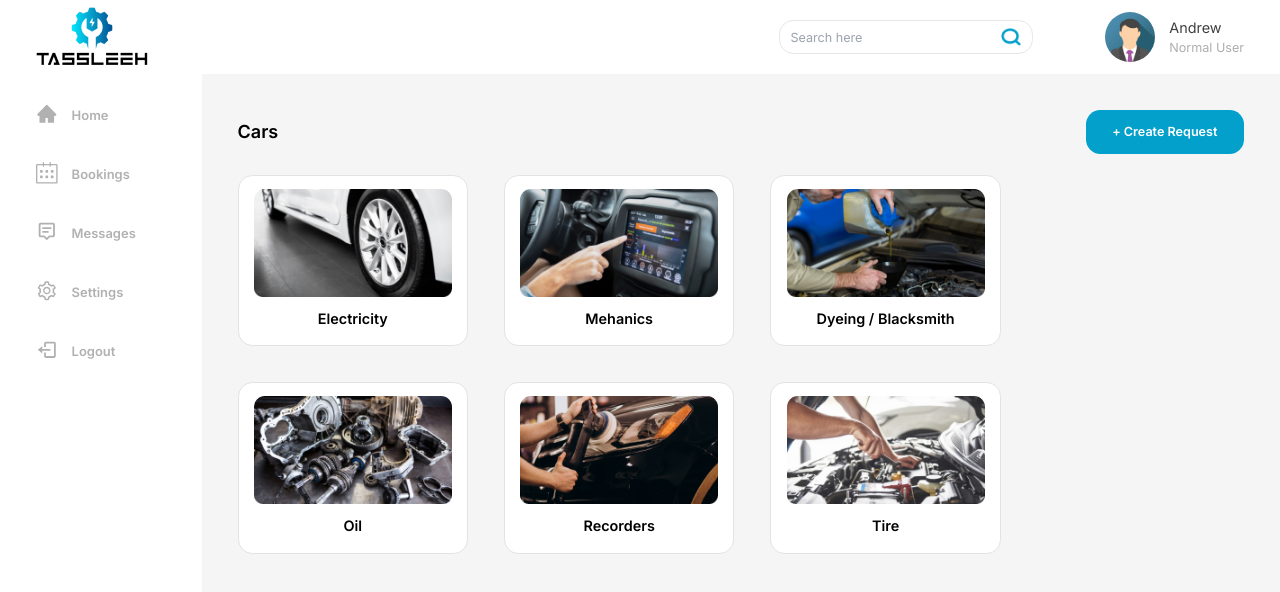
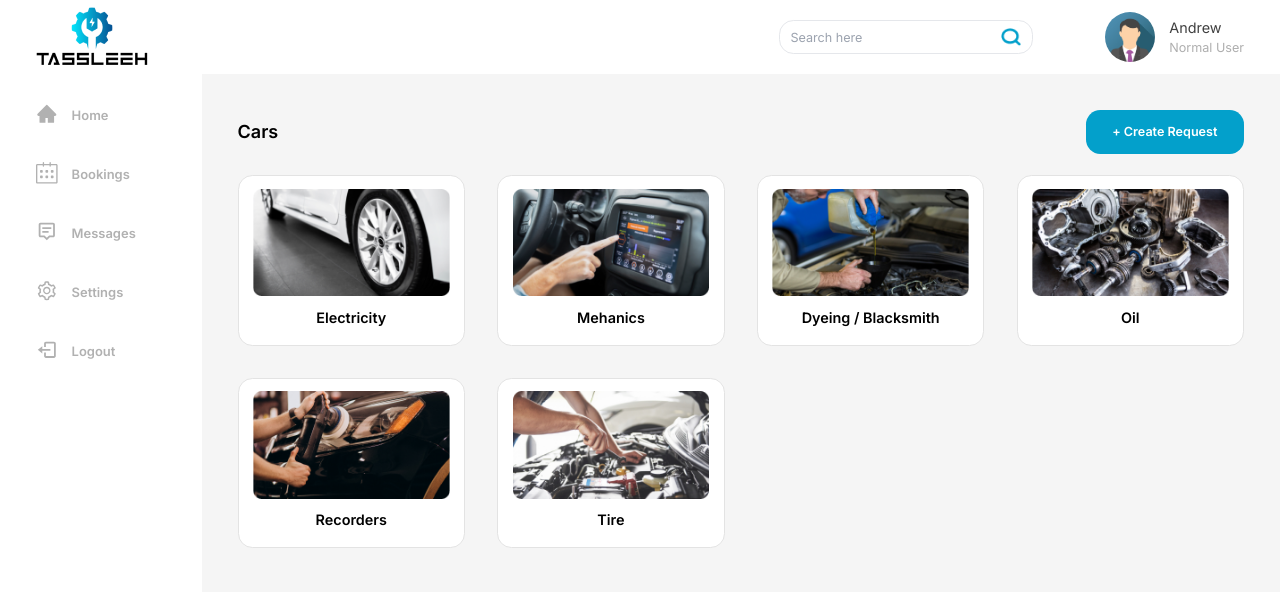
Before and after one commit to ugb-access/tassleeh-web, a Next.js app: page /user-dashboard/dashboard/category-details in a window 1280 px wide. Shown: the top 592 px of the page. Built offline with nearby package versions, Linux system fonts and the light colour scheme.

Commit message:
set cat cards

```diff
--- a/components/dashboard/sub-category-card.js
+++ b/components/dashboard/sub-category-card.js
@@ -2,9 +2,9 @@ import React from "react";
 
 const SubCategoryCard = ({ item }) => {
 	return (
-		<div className="cursor-pointer border-[1px] border-solid border-[#E3E3E3] py-1.5 rounded-2xl h- w-64 bg-white">
+		<div className="cursor-pointer border-[1px] border-solid border-[#E3E3E3] py-1.5 rounded-2xl px- bg-white">
 			<div className="mx- mt-2 flex justify-center">
-				<img className="h-[108px] rounded-t-xl" src={item.image} alt="" />
+				<img className=" w-full px-4 rounded-t-xl" src={item.image} alt="" />
 			</div>
 			<div className="items-center p-3">
 				<h2 className="font-semibold text-center text-md whitespace-nowrap truncate">
--- a/pages/user-dashboard/dashboard/category-details.js
+++ b/pages/user-dashboard/dashboard/category-details.js
@@ -31,7 +31,7 @@ const SubCategoryDetails = () => {
 	return (
 		<div>
 			<MiniHeader headerText={"Cars"} showRequestButton />
-			<div className="flex flex-wrap justify- gap-10 ">
+			<div className="grid grid-cols-4 gap-9 justify-between">
 				{subCatData?.map((item, index) => {
 					return <SubCategoryCard item={item} key={index} />;
 				})}
```
